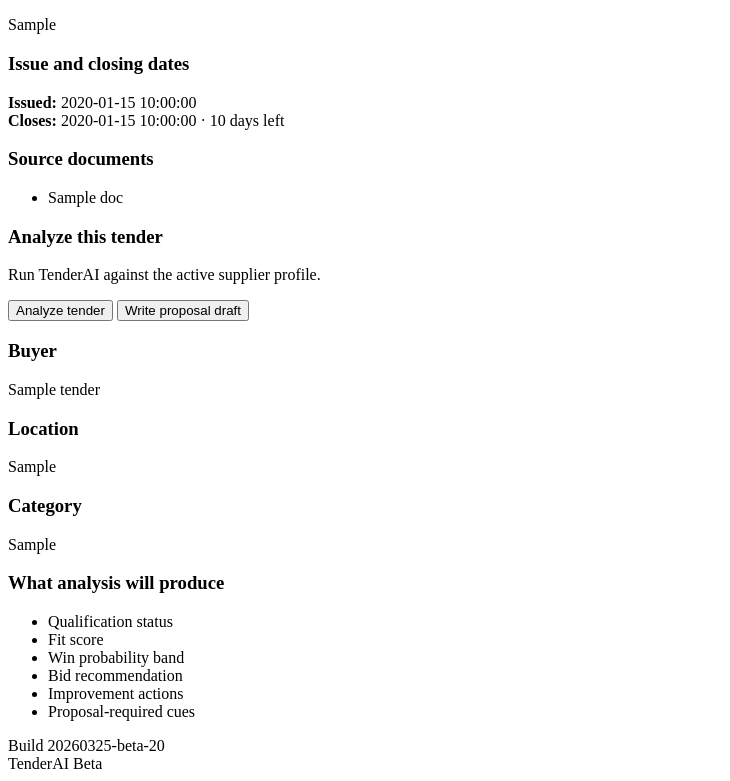
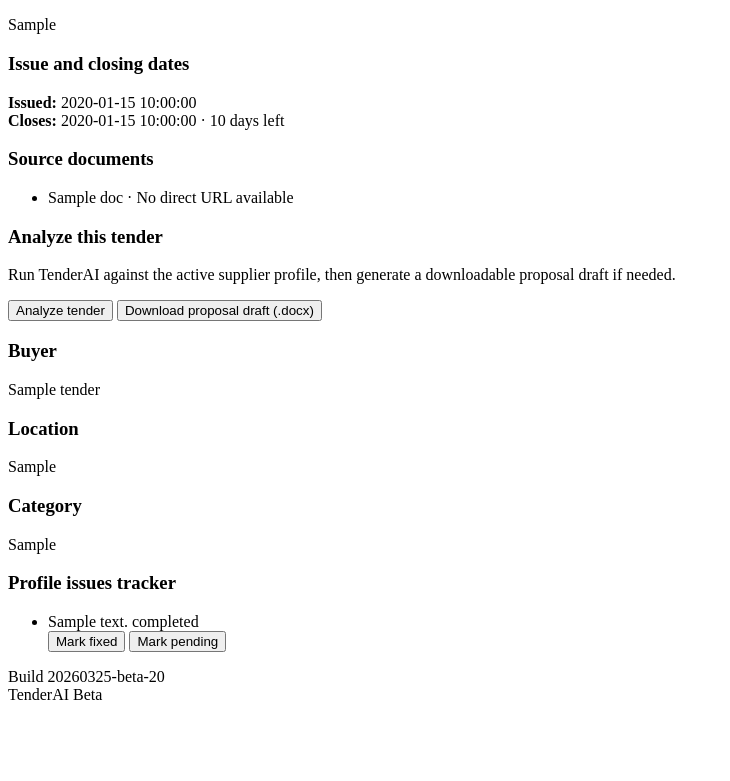
Before and after one commit to veza-sawbn/tenderai-kitchen, a Flask app: template templates/tender_detail.html in a window 1280 px wide. Shown: the part 397-1178 px from the top of the page, without its empty margins (0-730 px from the left). After the commit the page ends 1097 px from the top, so only its background shows below. Run offline with Flask 3, Linux system fonts and the light colour scheme; the template is opened without the code that fills it: most values are stand-ins (such as "Sample title", 1, 10 or a date in 2020).

Commit message:
Update tender_detail.html

```diff
--- a/templates/tender_detail.html
+++ b/templates/tender_detail.html
@@ -72,12 +72,12 @@
             {% for doc in tender.documents %}
               {% set doc_url = doc.url or doc.downloadUrl or doc.uri or doc.href %}
               <li>
-                {% if doc_url %}
+                {% if doc_url and doc_url|string|lower not in ['url not found', 'not found', 'none', 'null'] %}
                   <a class="text-link" href="{{ doc_url }}" target="_blank" rel="noopener noreferrer">
                     {{ doc.title or doc.documentType or "Open document" }}
                   </a>
                 {% else %}
-                  {{ doc.title or doc.documentType or "Document listed" }}
+                  {{ doc.title or doc.documentType or "Document listed" }} · <span class="meta-muted">No direct URL available</span>
                 {% endif %}
               </li>
             {% endfor %}
@@ -89,16 +89,15 @@
 
       <div class="detail-block">
         <h3>Analyze this tender</h3>
-        <p>Run TenderAI against the active supplier profile.</p>
+        <p>Run TenderAI against the active supplier profile, then generate a downloadable proposal draft if needed.</p>
         <div class="card-actions">
           <button id="analyze-button" class="btn btn-primary">Analyze tender</button>
-          <button id="proposal-button" class="btn btn-secondary">Write proposal draft</button>
+          <button id="proposal-button" class="btn btn-secondary">Download proposal draft (.docx)</button>
         </div>
       </div>
 
       <div id="analysis-error" class="flash flash-error" hidden></div>
       <div id="analysis-result" hidden></div>
-      <div id="proposal-result" hidden></div>
     </section>
 
     <aside class="card detail-side">
@@ -117,17 +116,25 @@
         <p>{{ tender.tender_type or tender.main_procurement_category or "Not supplied" }}</p>
       </div>
 
+      {% if active_profile and active_profile.issues %}
       <div class="detail-block">
-        <h3>What analysis will produce</h3>
-        <ul class="clean-list">
-          <li>Qualification status</li>
-          <li>Fit score</li>
-          <li>Win probability band</li>
-          <li>Bid recommendation</li>
-          <li>Improvement actions</li>
-          <li>Proposal-required cues</li>
+        <h3>Profile issues tracker</h3>
+        <ul class="clean-list issue-list">
+          {% for issue in active_profile.issues %}
+            <li data-issue-id="{{ issue.id }}">
+              <div class="issue-row">
+                <span>{{ issue.issue_text }}</span>
+                <span class="meta-pill {% if issue.status == 'fixed' %}active{% endif %}">{{ issue.status }}</span>
+              </div>
+              <div class="issue-actions">
+                <button class="btn btn-ghost issue-status-btn" data-status="fixed" data-issue-id="{{ issue.id }}">Mark fixed</button>
+                <button class="btn btn-ghost issue-status-btn" data-status="pending" data-issue-id="{{ issue.id }}">Mark pending</button>
+              </div>
+            </li>
+          {% endfor %}
         </ul>
       </div>
+      {% endif %}
     </aside>
   </div>
 </section>
@@ -135,9 +142,8 @@
 <script>
   (function () {
     const profileId = "{{ profile_id or '' }}";
-    const tenderId = "{{ tender.tender_id or tender.ocid }}";
+    const tenderId = "{{ tender.release_id or tender.tender_id or tender.ocid }}";
     const resultBox = document.getElementById("analysis-result");
-    const proposalBox = document.getElementById("proposal-result");
     const errorBox = document.getElementById("analysis-error");
     const analyzeButton = document.getElementById("analyze-button");
     const proposalButton = document.getElementById("proposal-button");
@@ -242,10 +248,7 @@
       const res = await fetch("/api/analyze-tender", {
         method: "POST",
         headers: {"Content-Type": "application/json"},
-        body: JSON.stringify({
-          tender_id: tenderId,
-          profile_id: profileId
-        })
+        body: JSON.stringify({ tender_id: tenderId, profile_id: profileId })
       });
 
       const data = await res.json();
@@ -260,7 +263,7 @@
       poll(data.job_id);
     }
 
-    async function writeProposal() {
+    async function downloadProposal() {
       errorBox.hidden = true;
       errorBox.textContent = "";
 
@@ -272,43 +275,55 @@
 
       window.TenderAI.showProcessing(
         "Writing proposal draft…",
-        "TenderAI is drafting a proposal based on the tender and your profile."
+        "TenderAI is drafting a proposal and packaging it as a downloadable DOCX."
       );
 
-      const res = await fetch("/api/write-proposal", {
+      const res = await fetch("/api/write-proposal-docx", {
         method: "POST",
         headers: {"Content-Type": "application/json"},
-        body: JSON.stringify({
-          tender_id: tenderId,
-          profile_id: profileId
-        })
+        body: JSON.stringify({ tender_id: tenderId, profile_id: profileId })
       });
 
-      const data = await res.json();
-      window.TenderAI.hideProcessing();
-
       if (!res.ok) {
+        const data = await res.json();
+        window.TenderAI.hideProcessing();
         errorBox.textContent = data.error || "Proposal draft failed";
         errorBox.hidden = false;
         return;
       }
 
-      proposalBox.innerHTML = `
-        <div class="detail-block">
-          <h3>Proposal draft</h3>
-          <pre class="proposal-pre">${data.proposal_text}</pre>
-        </div>
-      `;
-      proposalBox.hidden = false;
+      const blob = await res.blob();
+      const url = window.URL.createObjectURL(blob);
+      const a = document.createElement("a");
+      a.href = url;
+      a.download = "proposal_draft.docx";
+      document.body.appendChild(a);
+      a.click();
+      a.remove();
+      window.URL.revokeObjectURL(url);
+      window.TenderAI.hideProcessing();
     }
 
-    if (analyzeButton) {
-      analyzeButton.addEventListener("click", startAnalysis);
-    }
+    document.querySelectorAll(".issue-status-btn").forEach((button) => {
+      button.addEventListener("click", async () => {
+        if (!profileId) return;
+        const issueId = button.dataset.issueId;
+        const status = button.dataset.status;
 
-    if (proposalButton) {
-      proposalButton.addEventListener("click", writeProposal);
-    }
+        const res = await fetch(`/api/profile-issues/${profileId}/${issueId}`, {
+          method: "POST",
+          headers: {"Content-Type": "application/json"},
+          body: JSON.stringify({ status })
+        });
+
+        if (res.ok) {
+          location.reload();
+        }
+      });
+    });
+
+    if (analyzeButton) analyzeButton.addEventListener("click", startAnalysis);
+    if (proposalButton) proposalButton.addEventListener("click", downloadProposal);
   })();
 </script>
 {% endblock %}
```
